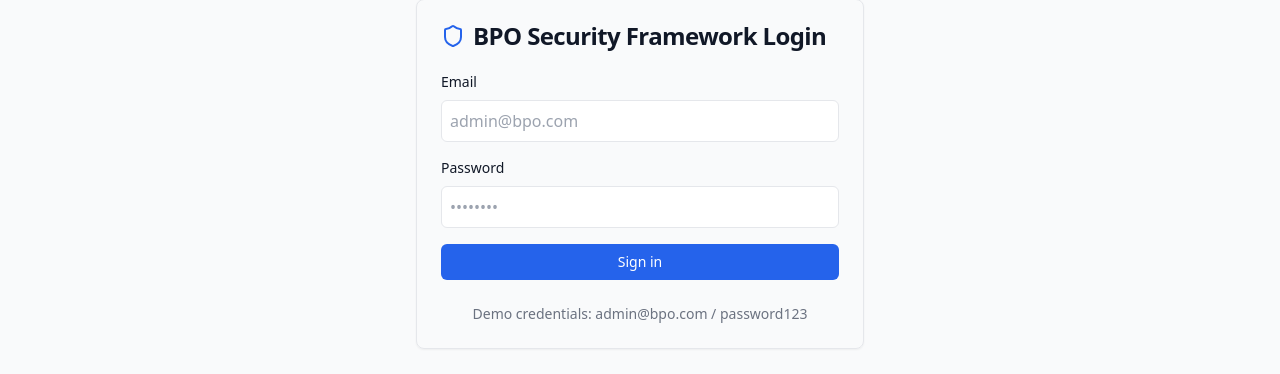
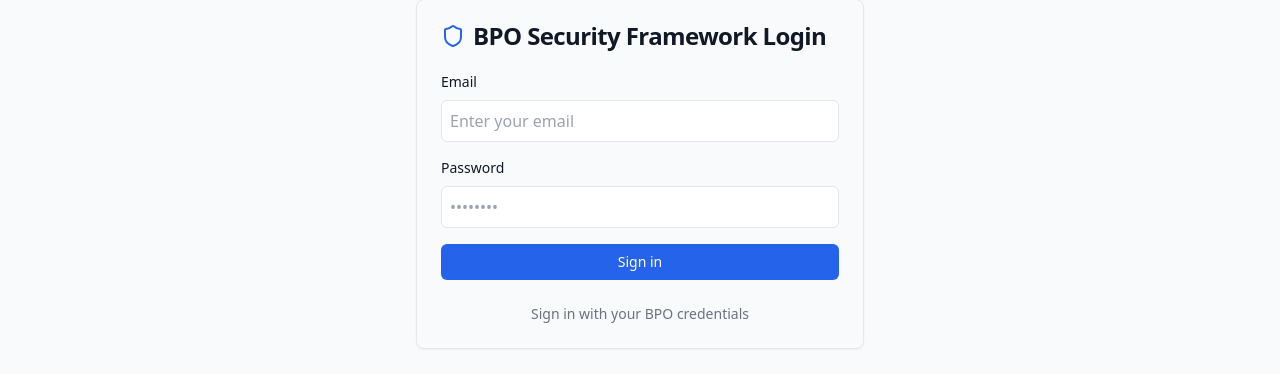
Before and after one commit to Benz1925/bpo-security-framework, a Next.js app: page / in a window 1280 px wide. Shown: the part 106-480 px from the top of the page. Built offline with nearby package versions, Linux system fonts and the light colour scheme; no server answers.

Commit message:
Remove demo credentials from login form

```diff
--- a/src/components/auth/LoginForm.jsx
+++ b/src/components/auth/LoginForm.jsx
@@ -37,11 +37,17 @@ const LoginForm = ({ onLogin }) => {
         throw new Error('Please enter both email and password');
       }
 
-      // Mock authentication - in a real app, this would verify against a backend
-      if (credentials.email === 'admin@bpo.com' && credentials.password === 'password123') {
+      // Simple validation for email format
+      const emailRegex = /^[^\s@]+@[^\s@]+\.[^\s@]+$/;
+      if (!emailRegex.test(credentials.email)) {
+        throw new Error('Please enter a valid email address');
+      }
+
+      // For demo purposes, accept any valid formatted email and non-empty password
+      if (credentials.email && credentials.password.length >= 6) {
         const user = {
           id: '1',
-          name: 'Admin User',
+          name: 'User',
           email: credentials.email,
           role: 'admin'
         };
@@ -52,7 +58,7 @@ const LoginForm = ({ onLogin }) => {
         // Call the onLogin callback with the user object
         if (onLogin) onLogin(user);
       } else {
-        throw new Error('Invalid email or password');
+        throw new Error('Password must be at least 6 characters');
       }
     } catch (err) {
       setError(err.message);
@@ -83,7 +89,7 @@ const LoginForm = ({ onLogin }) => {
                 value={credentials.email}
                 onChange={handleChange}
                 className="w-full p-2 border rounded-md"
-                placeholder="admin@bpo.com"
+                placeholder="Enter your email"
               />
             </div>
 
@@ -118,7 +124,7 @@ const LoginForm = ({ onLogin }) => {
           </form>
         </CardContent>
         <CardFooter className="flex justify-center text-sm text-gray-500">
-          <p>Demo credentials: admin@bpo.com / password123</p>
+          <p>Sign in with your BPO credentials</p>
         </CardFooter>
       </Card>
     </div>
```
